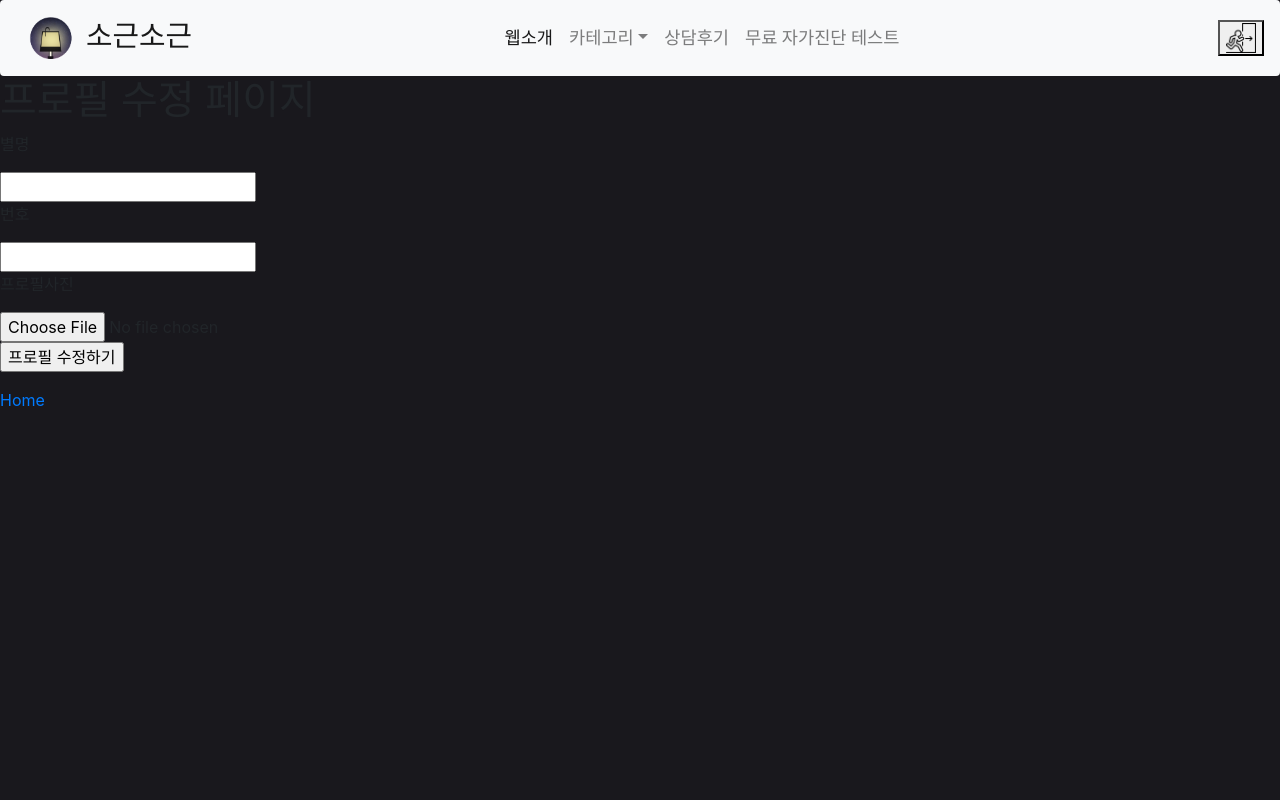
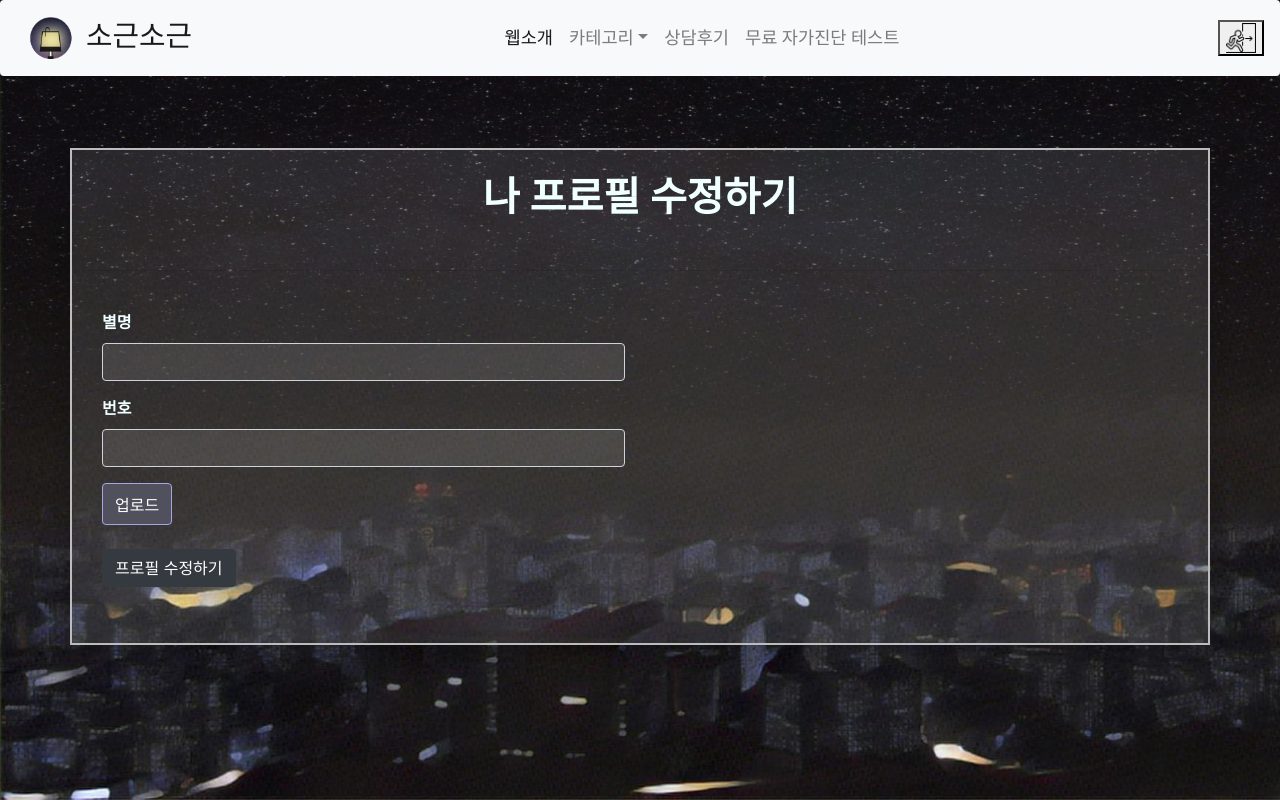
Before and after one commit to Seunghwan96/Counseling, a Django app: a page that uses mainapp/templates/update_profile.html in a window 1280 px wide. Run offline with Django 3.2, Linux system fonts and the light colour scheme; the visitor is signed in with stand-in values (Sample User, id 1); data comes from the database, SQL or seed files in the repository; some libraries are stand-ins or nearby versions; some web fonts are replaced.

Commit message:
update_profile

```diff
--- a/mainapp/templates/update_profile.html
+++ b/mainapp/templates/update_profile.html
@@ -1,19 +1,108 @@
 {%extends 'base.html' %}
 {%block contents%}
-<h1>프로필 수정 페이지</h1><!--GET 은 검색을 위함, POST는 데이터를 전송하고 전송된 데이터에 대한 결과값을 돌려받기 위함-->
+{% load staticfiles %}
+<title>나의 프로필 수정하기</title>
+<!-- style="opacity:1;" onmouseover="this.style.opacity='0.2'" -->
+<br><br><br>
+<div class="container shadow a" style="background:rgba(255,255,255,0.1);">
+    <br>
+    <h2 style="text-align:center; color:azure; font-family: 'Noto Serif KR', serif;font-size:40px;font-weight:800 ">나
+        프로필 수정하기</h2>
+    <br>
+    <hr class="hr-one" align="center">
+    <br>
+    <form action="{% url 'update_profile' user.username%}" method="POST" enctype="multipart/form-data">
+        <!--GET 은 검색을 위함, POST는 데이터를 전송하고 전송된 데이터에 대한 결과값을 돌려받기 위함-->
+        {%csrf_token%}
+        <div class="form-group">
+            <div class="form-group">
+                <div class="form-group col-md-6">
+                    <label for="inputCity"
+                        style="color:azure; font-family: 'Noto Serif KR', serif;font-weight:700">별명</label>
+                    <input type="text" class="form-control" id="inputCity" name="nickname" class="form-control"
+                        style="background:rgba(255,255,255,0.1); color:white;" value="{{profile.nickname}}">
+                </div>
+            </div>
+            <div class="form-group">
+                <div class="form-group col-md-6">
+                    <label for="inputCity"
+                        style="color:azure; font-family: 'Noto Serif KR', serif;font-weight:700">번호</label>
+                    <input name="phone" type="text" id="inputCity" value="{{profile.phone}}" class="form-control"
+                        style="color:white; background:rgba(255,255,255,0.1); font-family: 'Noto Serif KR', serif;">
+                </div>
+            </div>
+            <div class="form-group">
+                <div class="form-group col-md-6">
+                    <div class="filebox">
+                        <label for="ex_file">업로드</label>
+                        <input type="file" id="ex_file" name="image" value="{{profile.image}}">
+                    </div>
+                </div>
+            </div>
+            <div class="form-group">
+                <div class="form-group col-md-6">
+                    <button type="submit" class="btn btn-dark">프로필 수정하기</button>
+                </div>
+            </div>
+            <br>
+        </div>
+    </form>
 
-<form action="{% url 'update_profile' user.username%}" method="POST" enctype="multipart/form-data">
-    <!--GET 은 검색을 위함, POST는 데이터를 전송하고 전송된 데이터에 대한 결과값을 돌려받기 위함-->
-    {%csrf_token%}
-    <p>별명</p>
-    <input type="text" name="nickname" value="{{profile.nickname}}">
-    <p>번호</p>
-    <input type="text" name="phone" value="{{profile.phone}}">
-    <p>프로필사진</p>
-    <input type="file" name="image" value="{{profile.image}}">
-    <br>
-    <input type="submit" value="프로필 수정하기">
-    <br>
-</form>
-<a href="{% url 'main' %}">Home</a>
+</div>
+
+<style>
+    body {
+        height: 90vh;
+
+        background-image:url("{% static '검은 일러스트.jpg'%}");
+        background-repeat: no-repeat;
+        background-size: cover;
+    }
+
+    .hr-one {
+        width: 100%;
+    }
+
+    .filebox label {
+        display: inline-block;
+        padding: .5em .75em;
+        color: #fff;
+        font-size: inherit;
+        line-height: normal;
+        vertical-align: middle;
+        background-color: #51505d;
+        cursor: pointer;
+        border: 1px solid #a8a3e4;
+        border-radius: .25em;
+        -webkit-transition: background-color 0.2s;
+        transition: background-color 0.2s;
+    }
+
+    .filebox label:hover {
+        background-color: #a8a3e4;
+    }
+
+    .filebox label:active {
+        background-color: #768076;
+    }
+
+    .filebox input[type="file"] {
+        position: absolute;
+        width: 1px;
+        height: 1px;
+        padding: 0;
+        margin: -1px;
+        overflow: hidden;
+        clip: rect(0, 0, 0, 0);
+        border: 0;
+    }
+
+    .a {
+        border: 2px solid #bcbcbc;
+    }
+
+    .col-md-6 {
+        color: white;
+    }
+</style>
 {%endblock%}
```
